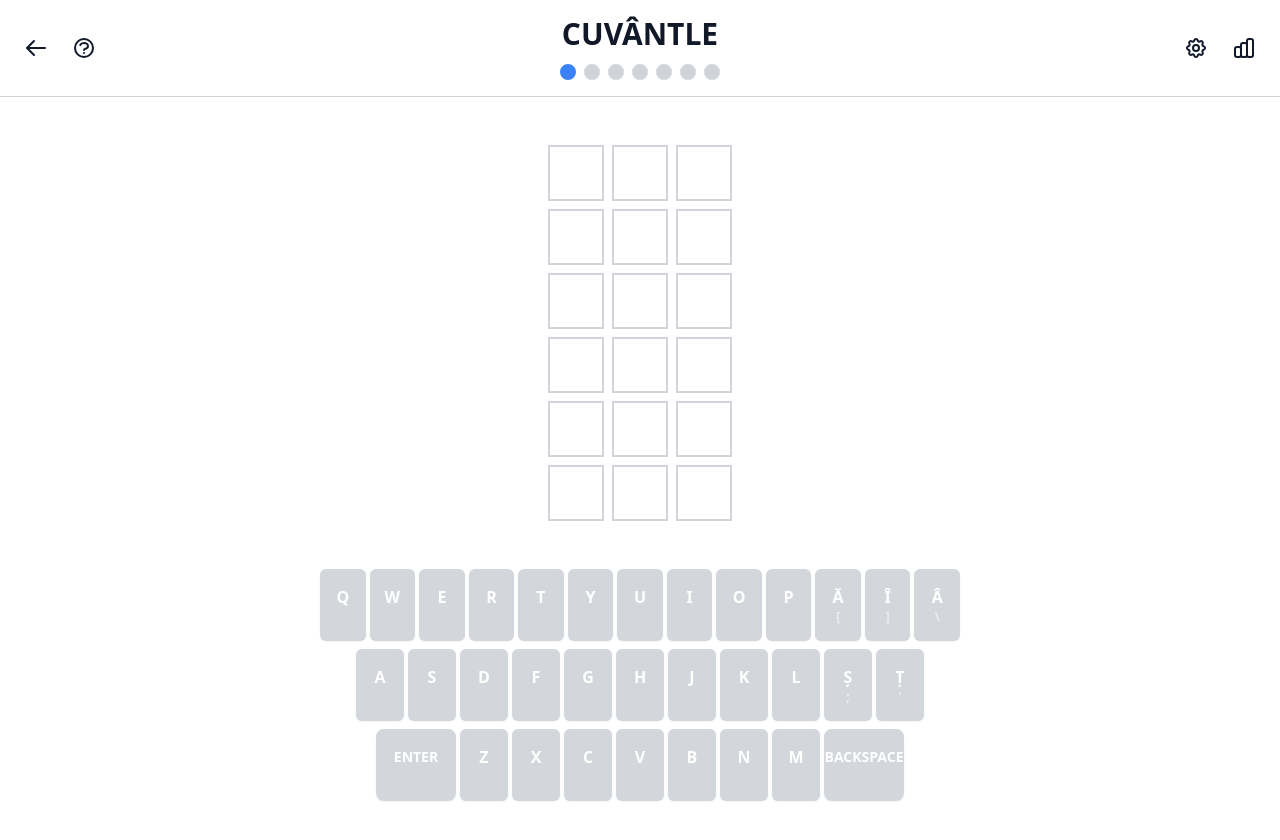
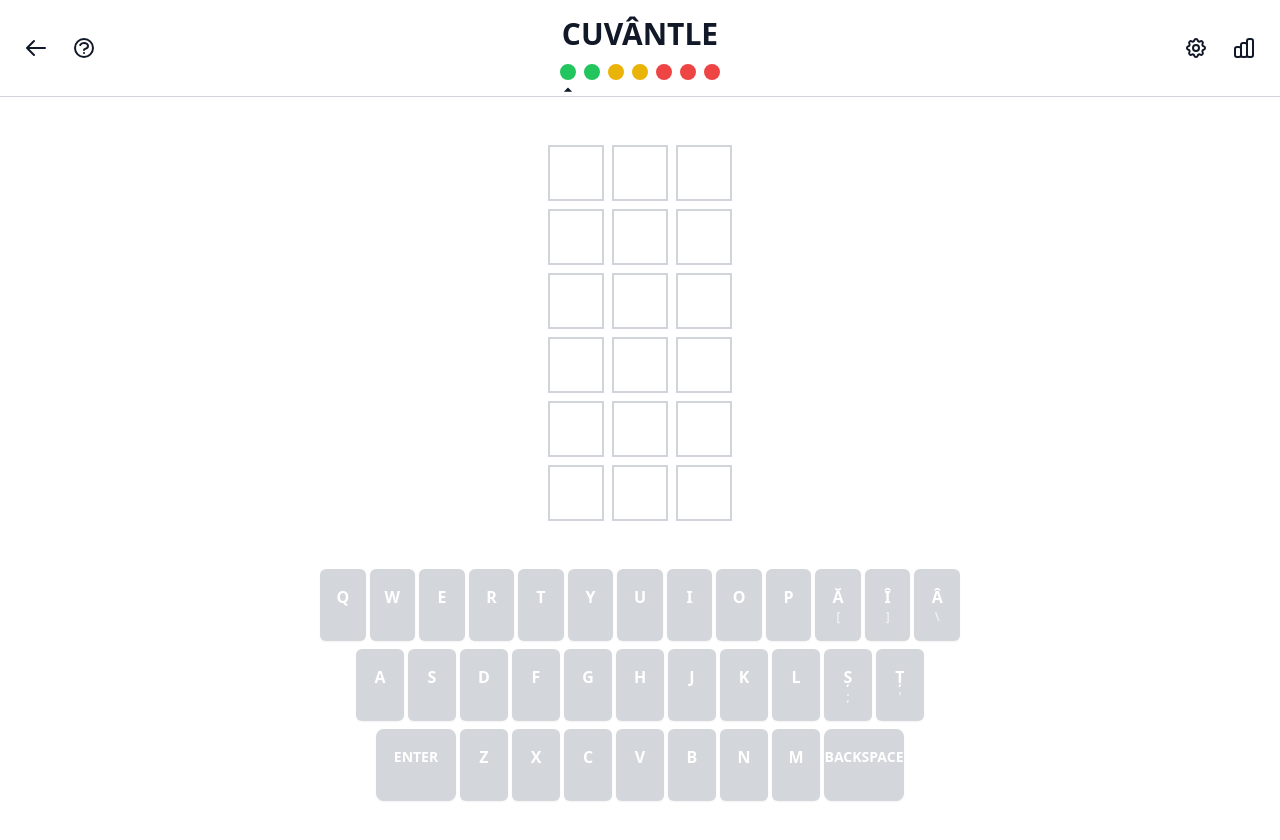
Before and after one commit to Cripsyy/Cuvantle, a React (Vite) app in the folder frontend/: page /game/progressive in a window 1280 px wide. Shown: the top 840 px of the page. Built offline with nearby package versions, Linux system fonts and the light colour scheme; no server answers; the HTML template or start-up script is replaced by a standard one.

Commit message:
feat: enhance game and settings components with improved button functionalities and progressive mode handling

```diff
--- a/frontend/src/components/Header.tsx
+++ b/frontend/src/components/Header.tsx
@@ -21,6 +21,13 @@ const Header: React.FC<HeaderProps> = ({
 }) => {
 
   const wordLengths = [3, 4, 5, 6, 7, 8, 9];
+
+  // Difficulty color functions (same as Home page)
+  const getDifficultyColor = (length: number): string => {
+    if (length <= 4) return 'bg-green-500 border-green-500 dark:bg-green-600 dark:border-green-600';
+    if (length <= 6) return 'bg-yellow-500 border-yellow-500 dark:bg-yellow-600 dark:border-yellow-600';
+    return 'bg-red-500 border-red-500 dark:bg-red-600 dark:border-red-600';
+  };
 
   return (
     <header className="py-4 border-b border-gray-300 dark:border-gray-600">
@@ -51,22 +58,22 @@ const Header: React.FC<HeaderProps> = ({
 
           <div className="flex flex-col items-center justify-center">
             <h1 className="text-3xl font-bold">CUVÂNTLE</h1>
-            {isProgressiveMode && progressiveLevel && maxProgressiveLevel && (
+            {isProgressiveMode && progressiveLevel && maxProgressiveLevel != null && (
               <div className="flex items-center gap-2 mt-1">
                 <div className="flex justify-center mt-2">
+                  {/* Render bullet indicators for progressive levels */}
                   {wordLengths.map(level => (
-                    <div
-                      key={level}
-                      className={`w-4 h-4 mx-1 rounded-full border-2 ${
-                        level < progressiveLevel
-                          ? 'bg-green-500 border-green-500'
-                          : level === progressiveLevel
-                          ? 'bg-blue-500 border-blue-500'
-                          : level <= maxProgressiveLevel
-                          ? 'bg-yellow-500 border-yellow-500'
-                          : 'bg-gray-300 border-gray-300 dark:bg-gray-600 dark:border-gray-600'
-                      }`}
-                    />
+                    <div key={level} className="relative mx-1">
+                      <div className={`w-4 h-4 rounded-full border-2 transition-all ${getDifficultyColor(level)}`}/>
+                      {/* Arrow indicator for current level */}
+                      {level === progressiveLevel && (
+                        <div className="absolute transform -translate-x-1/2 top-4 left-1/2">
+                          <svg className="w-5 h-5" fill="currentColor" viewBox="0 0 24 24">
+                            <path d="M7 14l5-5 5 5z"/>
+                          </svg>
+                        </div>
+                      )}
+                    </div>
                   ))}
                 </div>
               </div>
--- a/frontend/src/components/SettingsModal.tsx
+++ b/frontend/src/components/SettingsModal.tsx
@@ -1,5 +1,4 @@
 import React, { useState } from 'react';
-import { useNavigate } from 'react-router-dom';
 import { GameSettings } from '../types/game';
 import { resetStats } from '../utils/stats';
 import { getStoredProgressiveMode } from '../utils/progressiveMode';
@@ -12,6 +11,7 @@ interface SettingsModalProps {
   onWordLengthChange?: (newLength: number) => void;
   onStatsReset?: () => void;
   onProgressiveModeStart?: () => void;
+  resetProgressiveMode?: () => void;
   isProgressiveMode?: boolean;
 }
 
@@ -23,14 +23,13 @@ const SettingsModal: React.FC<SettingsModalProps> = ({
   onWordLengthChange,
   onStatsReset,
   onProgressiveModeStart,
+  resetProgressiveMode,
   isProgressiveMode = false
 }) => {
-  if (!isOpen) return null;
-
-  const navigate = useNavigate();
-
   const wordLengths = [3, 4, 5, 6, 7, 8, 9];
   const [progressiveMode, setProgressiveMode] = useState(() => getStoredProgressiveMode());
+
+  if (!isOpen) return null;
 
   const handleWordLengthChange = (newLength: number) => {
     if (newLength !== settings.wordLength) {
@@ -218,27 +217,24 @@ const SettingsModal: React.FC<SettingsModalProps> = ({
             {/* Back to normal mode button */}
             {isProgressiveMode && (
               <button
-                onClick={() => navigate('/game/')}
+                onClick={resetProgressiveMode}
                 className={`p-3 rounded-lg border-2 transition-all border-gray-200 dark:border-gray-600 hover:border-gray-300 dark:hover:border-gray-500`}
               >
-                <div className="flex items-center justify-center">
-                  <svg className="w-4 h-4" fill="none" stroke="currentColor" viewBox="0 0 24 24">
-                    <path strokeLinecap="round" strokeLinejoin="round" strokeWidth={2} d="M11 17l-5-5m0 0l5-5m-5 5h12" />
+                <div className='flex items-center'>
+                  <svg className="w-5 h-5" fill="none" stroke="currentColor" viewBox="0 0 24 24">
+                    <path strokeLinecap="round" strokeLinejoin="round" strokeWidth={2} d="M4 4v5h.582m15.356 2A8.001 8.001 0 004.582 9m0 0H9m11 11v-5h-.581m0 0a8.003 8.003 0 01-15.357-2m15.357 2H15" />
                   </svg>
-                  <span className="font-semibold">Înapoi la modul normal</span>
+                  <span className='font-semibold'>Resetează modul progresiv</span>
                 </div>
-
               </button>
             )}
           </div>
 
-          {!isProgressiveMode && (
+          {!isProgressiveMode ? (
             <p className="mt-2 text-sm text-yellow-600 dark:text-yellow-400">
               ⚠️ Schimbarea lungimii va începe un joc nou
             </p>
-          )}
-
-          {isProgressiveMode && (
+          ) : (
             <p className="mt-2 text-sm text-blue-600 dark:text-blue-400">
               ℹ️ Ești în modul progresiv. Nu poți schimba lungimea cuvântului.
             </p>
--- a/frontend/src/pages/Game.tsx
+++ b/frontend/src/pages/Game.tsx
@@ -114,7 +114,20 @@ const Game: React.FC = () => {
           // Load the word list for the current progressive level
           await loadWordsFromFile(progressiveMode.currentLevel);
 
-          setGameState(progressiveMode.savedGameState!);
+          const savedState = progressiveMode.savedGameState!;
+          setGameState(savedState);
+
+          // If the game is completed, regenerate the analysis
+          if (savedState.gameStatus === 'won' || savedState.gameStatus === 'lost') {
+            const analysis = analyzeGame(
+              savedState.guesses,
+              savedState.targetWord,
+              savedState.gameStatus === 'won',
+              progressiveMode.currentLevel
+            );
+            setGameAnalysis(analysis);
+          }
+
           setMessage('Jocul a fost restabilit!');
           setTimeout(() => setMessage(''), 2000);
         } catch (error) {
@@ -186,11 +199,6 @@ const Game: React.FC = () => {
   };
 
   const handleWordLengthChange = (wordLength: number) => {
-    if (isProgressiveMode) {
-      // Can't change word length in progressive mode
-      showMessage('Nu poți schimba lungimea în modul progresiv!', 3000);
-      return;
-    }
     // Update settings with new word length, which will trigger a new game
     const newSettings = { ...settings, wordLength };
     setSettings(newSettings);
@@ -429,7 +437,7 @@ const Game: React.FC = () => {
         }
       }, 600);
 
-      return {
+      const finalState = {
         ...prevState,
         board: newBoard,
         currentRow: prevState.currentRow + 1,
@@ -438,6 +446,14 @@ const Game: React.FC = () => {
         guesses: newGuesses,
         keyboardLetters: newKeyboardLetters
       };
+
+      // Save progressive game state when game ends
+      if (isProgressiveMode && (newGameStatus === 'won' || newGameStatus === 'lost')) {
+        const updatedMode = saveProgressiveGameState(progressiveMode, finalState);
+        setProgressiveMode(updatedMode);
+      }
+
+      return finalState;
     });
 
     // Auto-save progressive mode game state
@@ -607,6 +623,7 @@ const Game: React.FC = () => {
         onWordLengthChange={handleWordLengthChange}
         onStatsReset={handleStatsReset}
         onProgressiveModeStart={!isProgressiveMode ? handleProgressiveModeStart : undefined}
+        resetProgressiveMode={resetProgressiveModeHandler}
         isProgressiveMode={isProgressiveMode}
       />
     </div>
--- a/frontend/src/pages/Home.tsx
+++ b/frontend/src/pages/Home.tsx
@@ -110,12 +110,12 @@ const Home: React.FC<HomeProps> = ({ isDarkMode, onDarkModeToggle }) => {
             <button
               onClick={handleProgressiveModeClick}
               className="relative flex flex-col items-center justify-center p-4 transition-colors bg-gray-100 border-2 border-transparent rounded-lg h-36 dark:bg-gray-800 hover:bg-gray-200 dark:hover:bg-gray-700 hover:border-blue-500 dark:hover:border-blue-400 group"
-              title={progressiveMode.isActive && (progressiveMode.currentLevel > 3 || hasSavedGameState(progressiveMode))
+              title={progressiveMode.isActive && (progressiveMode.currentLevel > 3 || progressiveMode.isActive)
                 ? `Continuă de la nivelul ${progressiveMode.currentLevel}`
                 : "Începe cu 3 litere și progresează până la 9"}
             >
               <div className="mb-1 text-xl font-bold">Progresiv</div>
-              {progressiveMode.isActive && hasSavedGameState(progressiveMode) ? (
+              {progressiveMode.isActive ? (
                 <div className="inline-block px-2 py-1 text-xs font-semibold text-white bg-blue-600 rounded-full dark:bg-blue-700">
                   Continuă - Nivel {progressiveMode.currentLevel}
                 </div>
```
Also changed, not shown: frontend/src/components/EndGameButtons.tsx (+8 -7 lines), frontend/src/components/StatsModal.tsx (+1 -74 lines).
